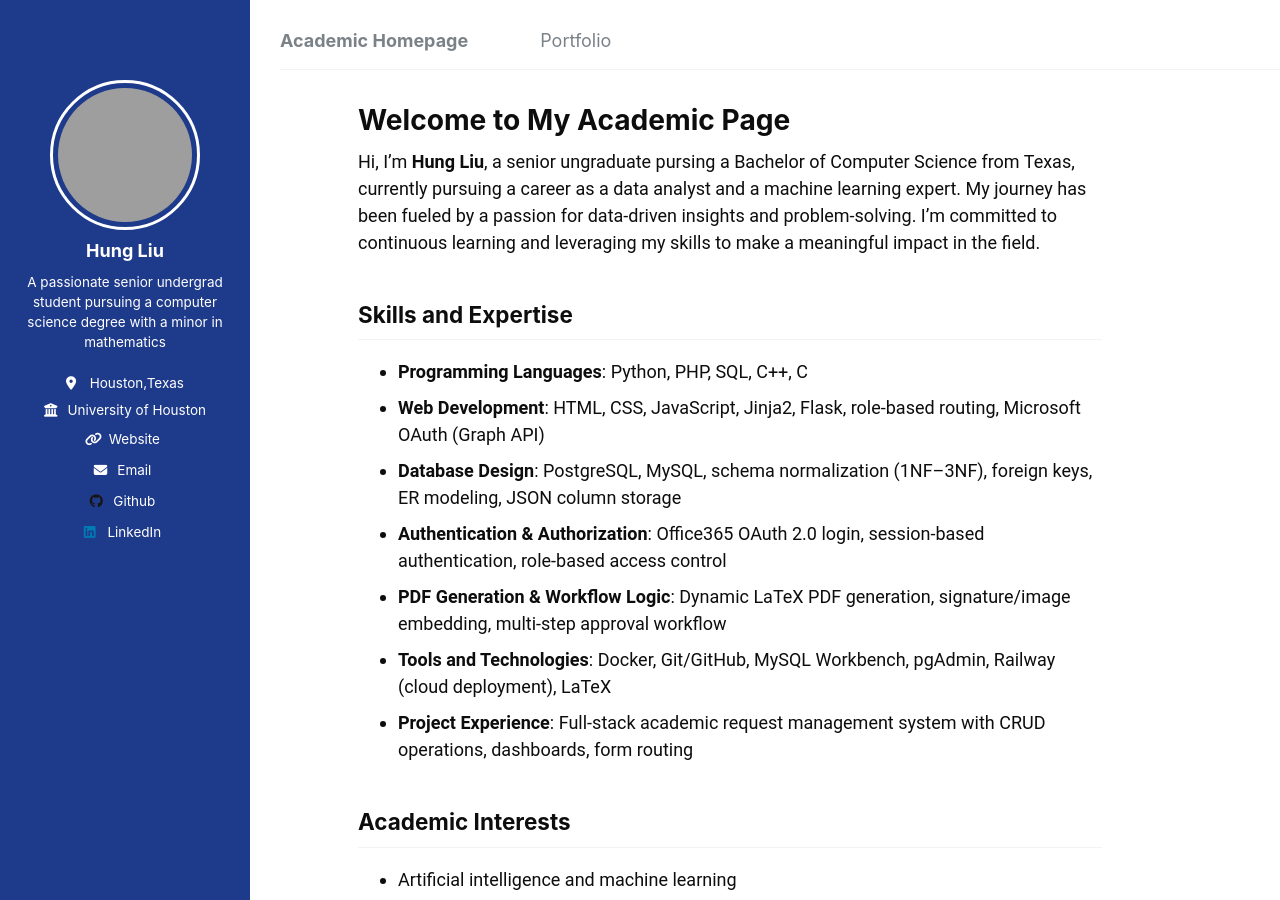
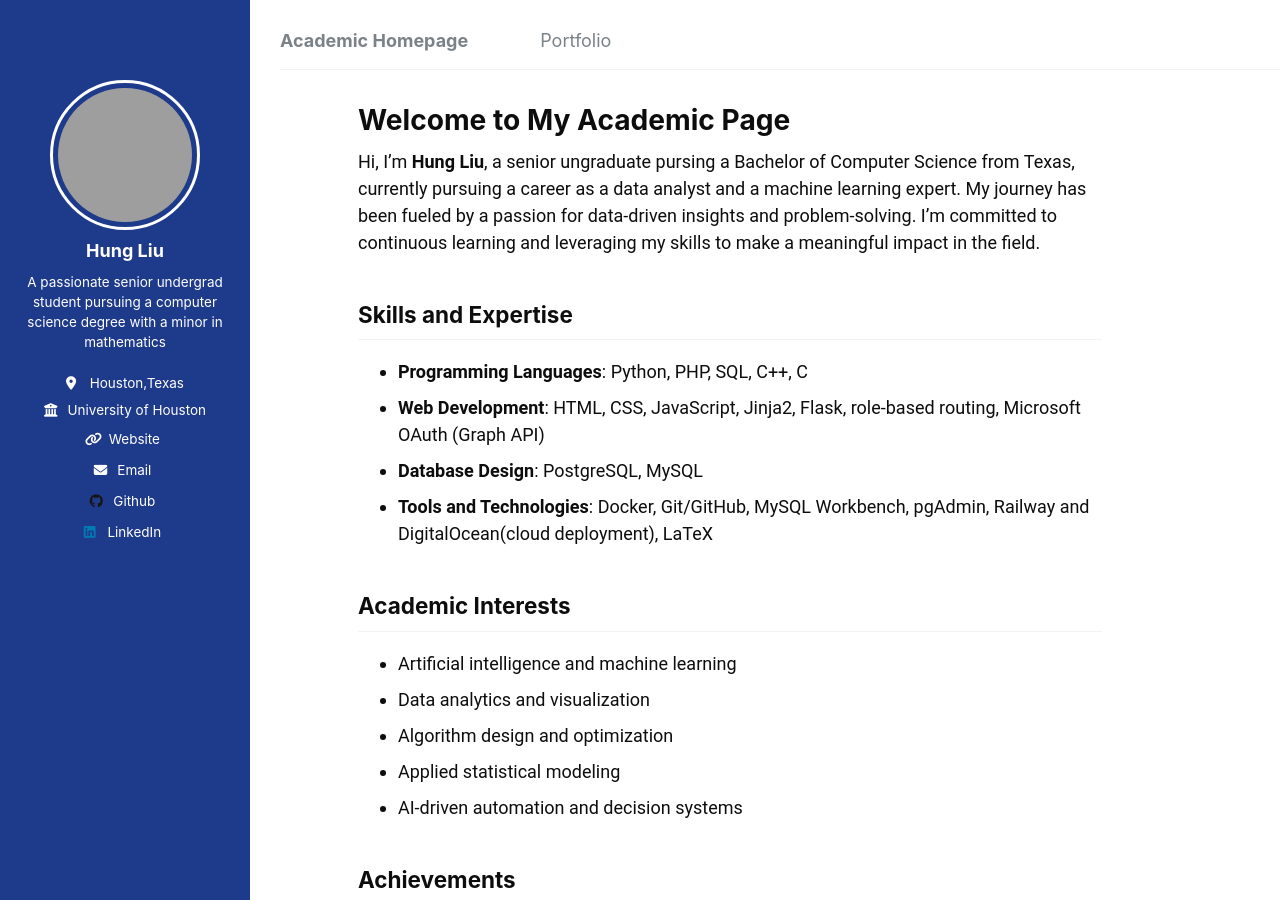
Before and after one commit to sunnySKL/sunnySKL.github.io, a Jekyll site: the page built from _pages/about.md, in a window 1280 px wide and 900 px high. Built offline with Jekyll 4.4.1, drawn with Linux system fonts in a browser that asks for light colours.

Commit message:
Update about.md

```diff
--- a/_pages/about.md
+++ b/_pages/about.md
@@ -12,11 +12,8 @@ Hi, I'm **Hung Liu**, a senior ungraduate pursing a Bachelor of Computer Science
 ## Skills and Expertise
 - **Programming Languages**: Python, PHP, SQL, C++, C
 - **Web Development**: HTML, CSS, JavaScript, Jinja2, Flask, role-based routing, Microsoft OAuth (Graph API)
-- **Database Design**: PostgreSQL, MySQL, schema normalization (1NF–3NF), foreign keys, ER modeling, JSON column storage
-- **Authentication & Authorization**: Office365 OAuth 2.0 login, session-based authentication, role-based access control
-- **PDF Generation & Workflow Logic**: Dynamic LaTeX PDF generation, signature/image embedding, multi-step approval workflow
-- **Tools and Technologies**: Docker, Git/GitHub, MySQL Workbench, pgAdmin, Railway (cloud deployment), LaTeX
-- **Project Experience**: Full-stack academic request management system with CRUD operations, dashboards, form routing
+- **Database Design**: PostgreSQL, MySQL
+- **Tools and Technologies**: Docker, Git/GitHub, MySQL Workbench, pgAdmin, Railway and DigitalOcean(cloud deployment), LaTeX
 
 
 ## Academic Interests
```
